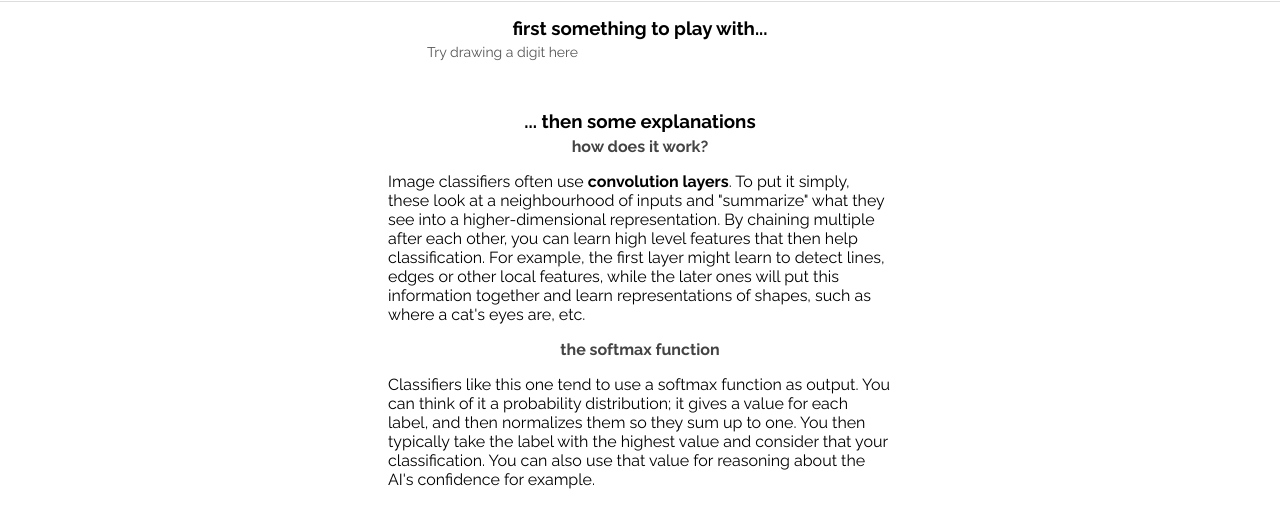
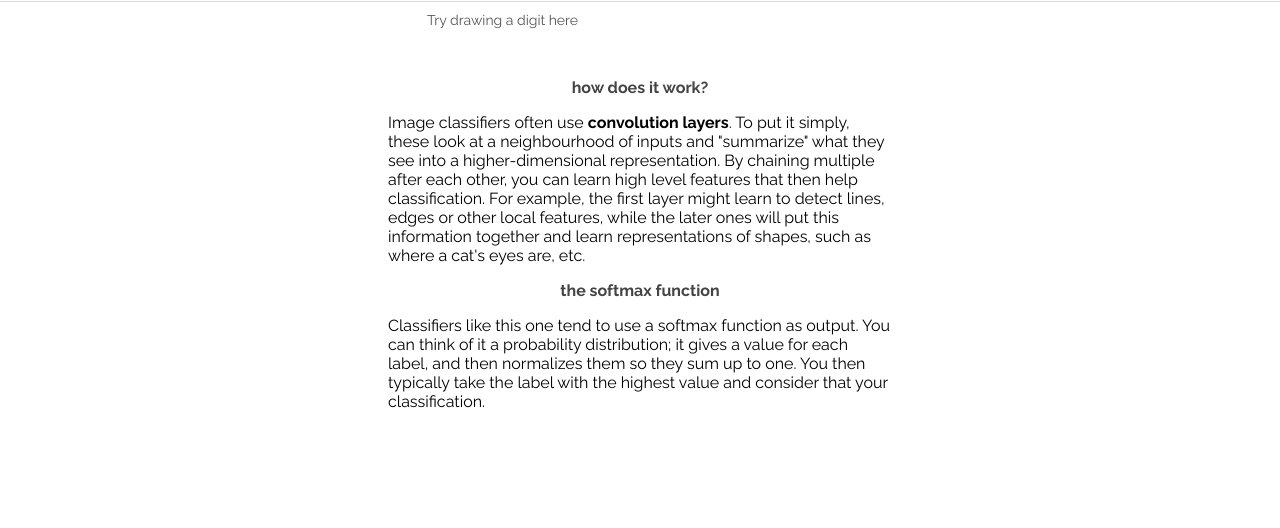
Before and after one commit to tadeaspaule/ai-demos, a website built with webpack: page build/mnist.html in a window 1280 px wide. Shown: the part 38-566 px from the top of the page. Built offline with nearby package versions, Linux system fonts and the light colour scheme.

Commit message:
minor tweaks on old demos + readme update

```diff
--- a/build/mnist.html
+++ b/build/mnist.html
@@ -11,8 +11,7 @@
 
 	<body>
 		<div class="content">
-			<h3>First something to play with...</h3>
-			<div class="fr">
+			<div class="fr" style="margin-bottom: 50px;">
 				<div id="pixi-parent" class="fc fac">
 					<span class="info">Try drawing a digit here</span>
 				</div>
@@ -29,7 +28,6 @@
 					<h4>9<span>(0%)</span></h4>
 				</div>
 			</div>
-			<h3 style="margin-top: 50px;">... then some explanations</h3>
 			<h4>How does it work?</h4>
 			<p>
 				Image classifiers often use <strong>convolution layers</strong>.
@@ -43,7 +41,6 @@
 				Classifiers like this one tend to use a softmax function as output. You can think of it a probability distribution;
 				it gives a value for each label, and then normalizes them so they sum up to one.
 				You then typically take the label with the highest value and consider that your classification.
-				You can also use that value for reasoning about the AI's confidence for example.
 			</p>
 		</div>
 	</body>
```
Also changed, not shown: build/catgan.html (+0 -2 lines), README.md.
